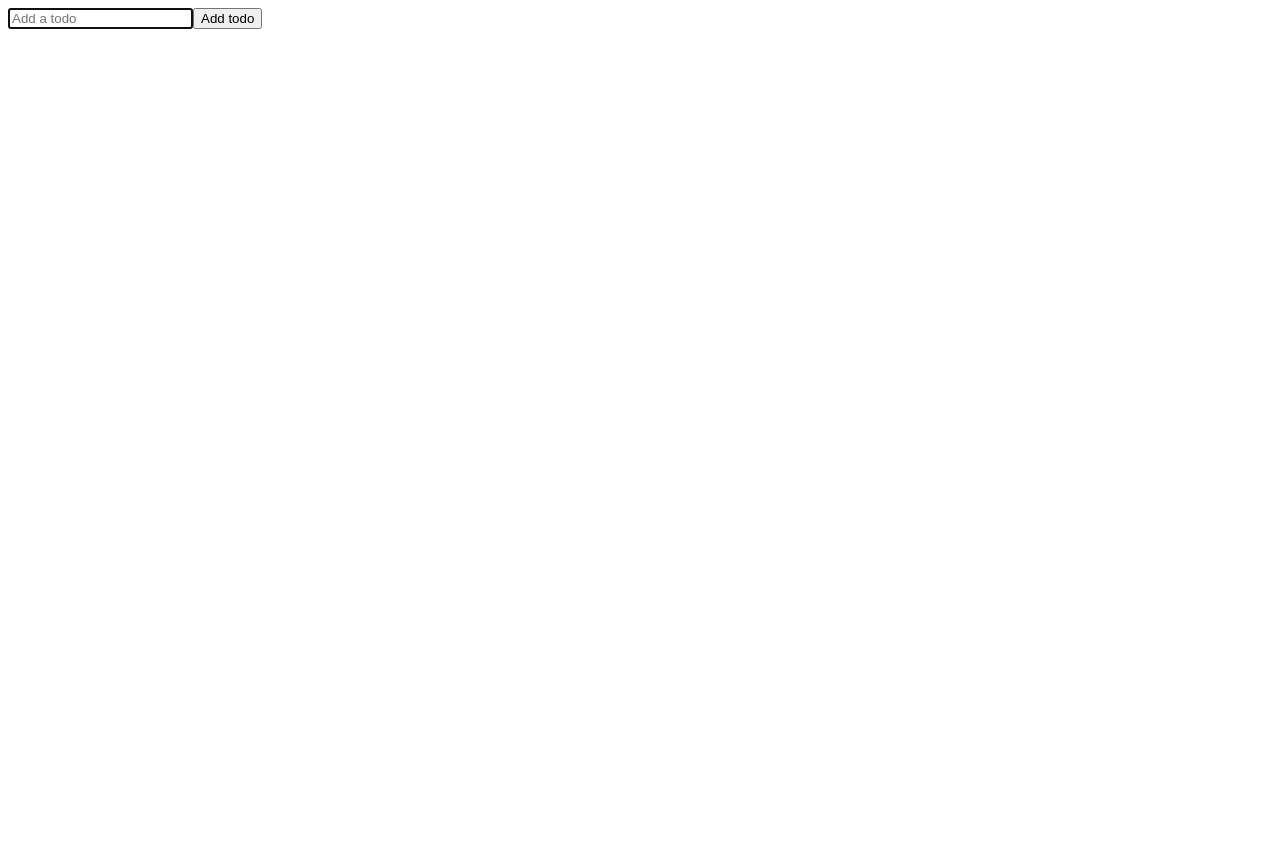
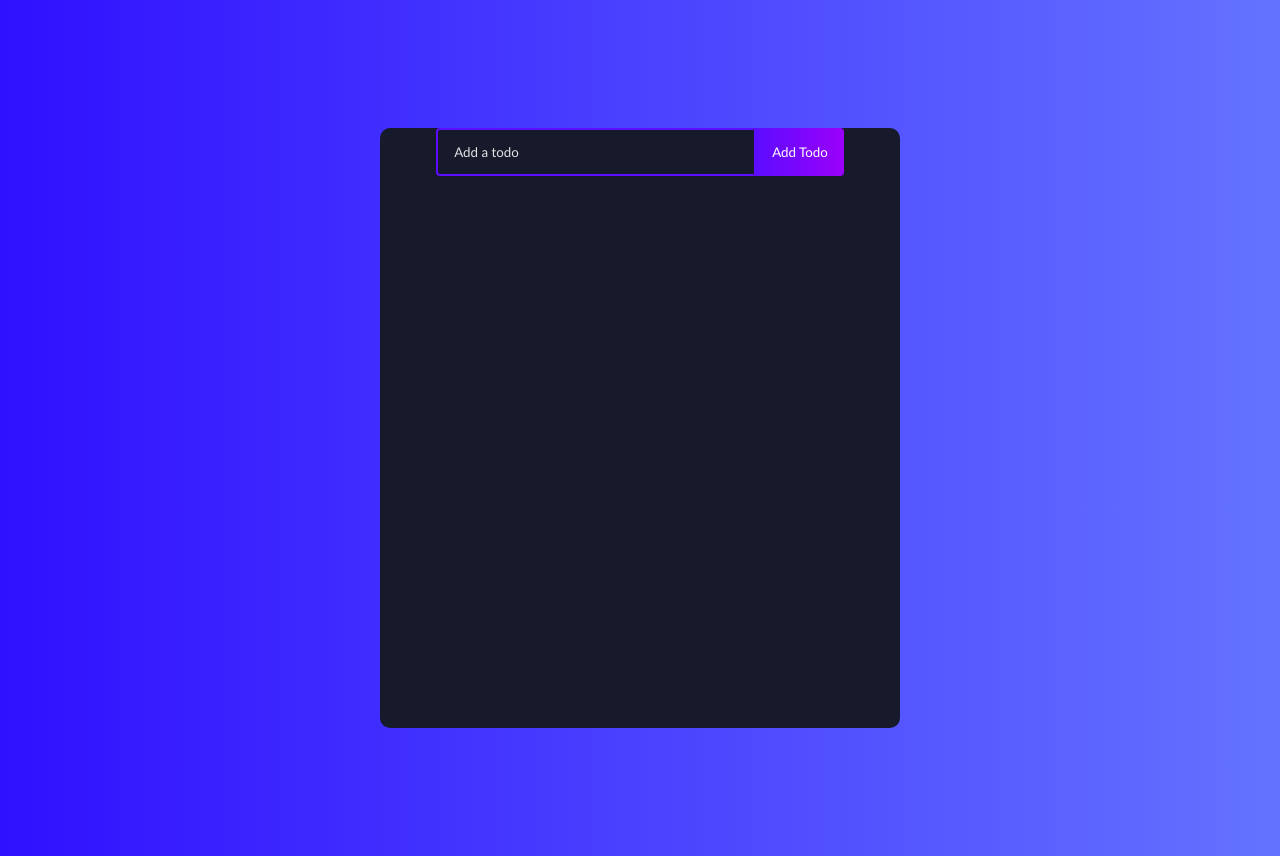
Before and after one commit to OldDognoob/TodoHooks, a React (Create React App) app in the folder my-list/: page / in a window 1280 px wide. Before the commit the page ends 800 px from the top, so only its background shows below. Built offline with nearby package versions, Linux system fonts and the light colour scheme.

Commit message:
wip-project

```diff
--- a/my-list/src/App.css
+++ b/my-list/src/App.css
@@ -1,38 +1,147 @@
-.App {
-  text-align: center;
+* {
+  box-sizing: border-box;
+  margin: 0;
+  padding: 0;
+  font-family: 'Trebuchet MS', 'Lucida Sans Unicode', 'Lucida Grande',
+    'Lucida Sans', Arial, sans-serif;
 }
 
-.App-logo {
-  height: 40vmin;
-  pointer-events: none;
+body {
+  background: linear-gradient(
+    90deg,
+    rgba(48, 16, 255, 1) 0%,
+    rgba(100, 115, 255, 1) 100%
+  );
+}
+.todo-app {
+  display: flex;
+  flex-direction: column;
+  justify-content: start;
+  width: 520px;
+  min-height: 600px;
+  background: #161a2b;
+  text-align: center;
+  margin: 128px auto;
+  border-radius: 10px;
+  padding-bottom: 32px;
 }
 
-@media (prefers-reduced-motion: no-preference) {
-  .App-logo {
-    animation: App-logo-spin infinite 20s linear;
-  }
+h1 {
+  margin: 32px 0;
+  color: #fff;
+  font-size: 24px;
 }
 
-.App-header {
-  background-color: #282c34;
-  min-height: 100vh;
-  display: flex;
-  flex-direction: column;
-  align-items: center;
-  justify-content: center;
-  font-size: calc(10px + 2vmin);
-  color: white;
+.complete {
+  text-decoration: line-through;
+  opacity: 0.4;
 }
 
-.App-link {
-  color: #61dafb;
+.todo-form {
+  margin-bottom: 32px;
 }
 
-@keyframes App-logo-spin {
-  from {
-    transform: rotate(0deg);
-  }
-  to {
-    transform: rotate(360deg);
-  }
+.todo-input {
+  padding: 14px 32px 14px 16px;
+  border-radius: 4px 0 0 4px;
+  border: 2px solid #5d0cff;
+  outline: none;
+  width: 320px;
+  background: transparent;
+  color: #fff;
 }
+
+.todo-input::placeholder {
+  color: #e2e2e2;
+}
+
+.todo-button {
+  padding: 16px;
+  border: none;
+  border-radius: 0 4px 4px 0;
+  cursor: pointer;
+  outline: none;
+  background: linear-gradient(
+    90deg,
+    rgba(93, 12, 255, 1) 0%,
+    rgba(155, 0, 250, 1) 100%
+  );
+  color: #fff;
+  text-transform: capitalize;
+}
+
+.todo-input.edit {
+  border: 2px solid #149fff;
+}
+
+.todo-button.edit {
+  background: linear-gradient(
+    90deg,
+    rgba(20, 159, 255, 1) 0%,
+    rgba(17, 122, 255, 1) 100%
+  );
+  padding: 16px 22px;
+}
+
+.todo-container {
+  display: flex;
+  flex-direction: row;
+  position: relative;
+}
+
+.todo-row {
+  display: flex;
+  justify-content: space-between;
+  align-items: center;
+  margin: 4px auto;
+  color: #fff;
+  background: linear-gradient(
+    90deg,
+    rgba(255, 118, 20, 1) 0%,
+    rgba(255, 84, 17, 1) 100%
+  );
+
+  padding: 16px;
+  border-radius: 5px;
+  width: 90%;
+}
+
+.todo-row:nth-child(4n + 1) {
+  background: linear-gradient(
+    90deg,
+    rgba(93, 12, 255, 1) 0%,
+    rgba(155, 0, 250, 1) 100%
+  );
+}
+
+.todo-row:nth-child(4n + 2) {
+  background: linear-gradient(
+    90deg,
+    rgba(255, 12, 241, 1) 0%,
+    rgba(250, 0, 135, 1) 100%
+  );
+}
+
+.todo-row:nth-child(4n + 3) {
+  background: linear-gradient(
+    90deg,
+    rgba(20, 159, 255, 1) 0%,
+    rgba(17, 122, 255, 1) 100%
+  );
+}
+
+.icons {
+  display: flex;
+  align-items: center;
+  font-size: 24px;
+  cursor: pointer;
+}
+
+.delete-icon {
+  margin-right: 5px;
+  color: #fff;
+}
+
+.edit-icon {
+  color: #fff;
+}
--- a/my-list/src/index.js
+++ b/my-list/src/index.js
@@ -1,7 +1,6 @@
 import React from 'react';
 import ReactDOM from 'react-dom';
 import App from './App';
-
 
 ReactDOM.render(
   <React.StrictMode>
```
Also changed, not shown: 1 other file (tests, documents, lock files or other folders).
